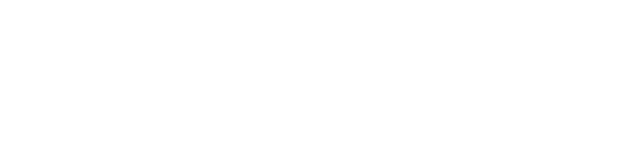
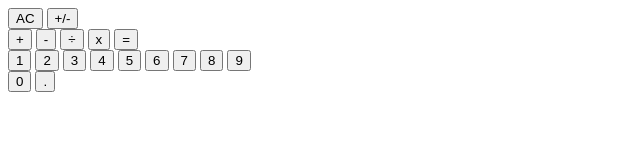
Before and after one commit to irenemilan/Calculator-TOP, a plain HTML site: page index.html in a window 1280 px wide. Shown: the whole page, without its empty margins (0-640 px from the left). Drawn offline with Linux system fonts and the light colour scheme.

Commit message:
Add all buttons for calculator

```diff
--- a/index.html
+++ b/index.html
@@ -8,6 +8,38 @@
     <link rel="stylesheet" href="style.css">
 </head>
 <body>
+    <div class="calculator">
+        <div class="display">
+            <div class="expression"></div>
+            <div class="answer"></div>
+        </div>
+        <div class="top-row">
+            <button id="clear">AC</button>
+            <button data-operation="toggle-neg-num">+/-</button>
+        </div>
+        <div class="operators">
+            <button data-operation="add">+</button>
+            <button data-operation="subtract">-</button>
+            <button data-operation="divide">÷</button>
+            <button data-operation="multiply">x</button>
+            <button data-operation="equal">=</button>
+        </div>
+        <div class="num-buttons">
+            <button data-value="1">1</button>
+            <button data-value="2">2</button>
+            <button data-value="3">3</button>
+            <button data-value="4">4</button>
+            <button data-value="5">5</button>
+            <button data-value="6">6</button>
+            <button data-value="7">7</button>
+            <button data-value="8">8</button>
+            <button data-value="9">9</button>
+        </div>
+        <div class="bottom-row">
+            <button data-value="0">0</button>
+            <button>.</button>
+        </div>
+    </div>
     <script src="javascript.js"></script>
 </body>
 </html>
```
